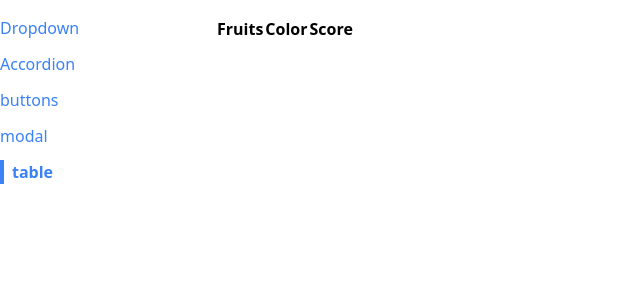
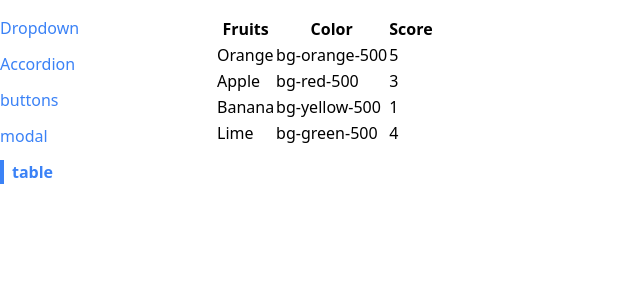
Before and after one commit to Alzubair98/comps, a React (Vite) app: page /table in a window 1280 px wide. Shown: the top 300 px of the page, without its empty margins (0-640 px from the left). Built offline with nearby package versions, Linux system fonts and the light colour scheme.

Commit message:
show the data of the table

```diff
--- a/src/component/Table.jsx
+++ b/src/component/Table.jsx
@@ -1,6 +1,15 @@
 import React from "react";
 
 const Table = ({ data }) => {
+  const renderRows = data.map((fruit) => {
+    return (
+      <tr>
+        <td>{fruit.name}</td>
+        <td>{fruit.color}</td>
+        <td>{fruit.score}</td>
+      </tr>
+    );
+  });
   return (
     <table>
       <thead>
@@ -10,7 +19,7 @@ const Table = ({ data }) => {
           <th>Score</th>
         </tr>
       </thead>
-      <tbody></tbody>
+      <tbody>{renderRows}</tbody>
     </table>
   );
 };
```
